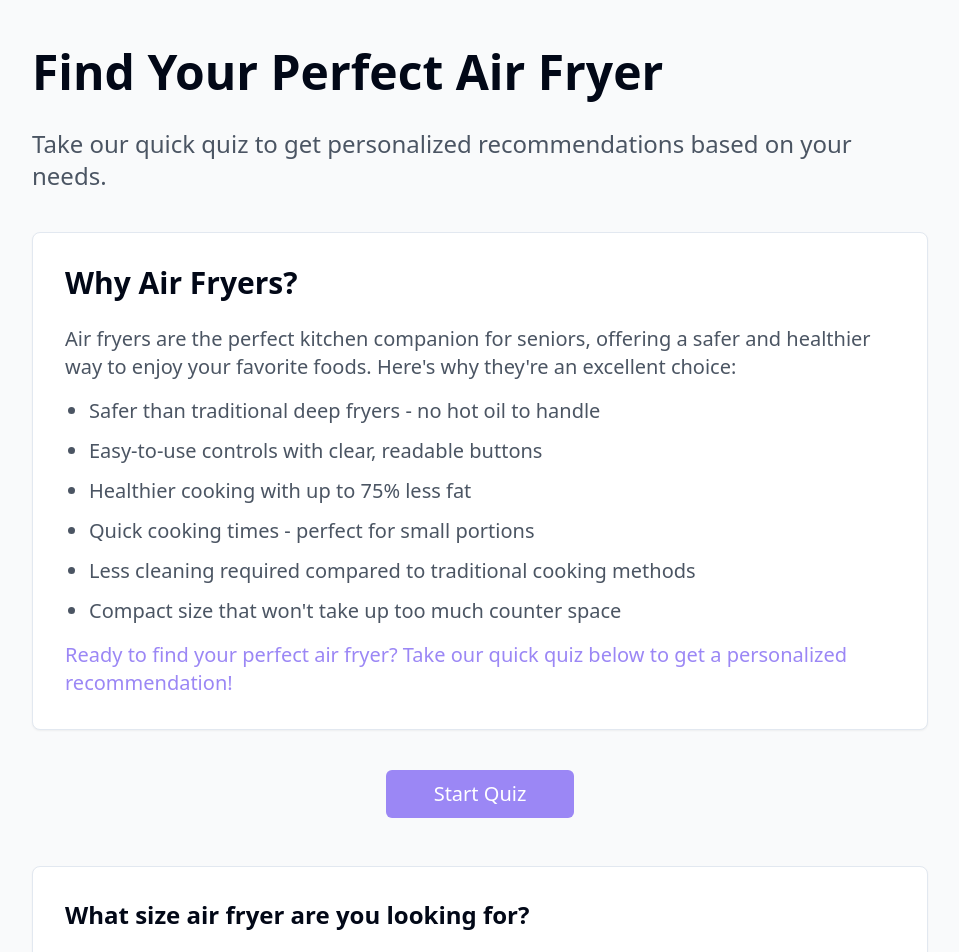
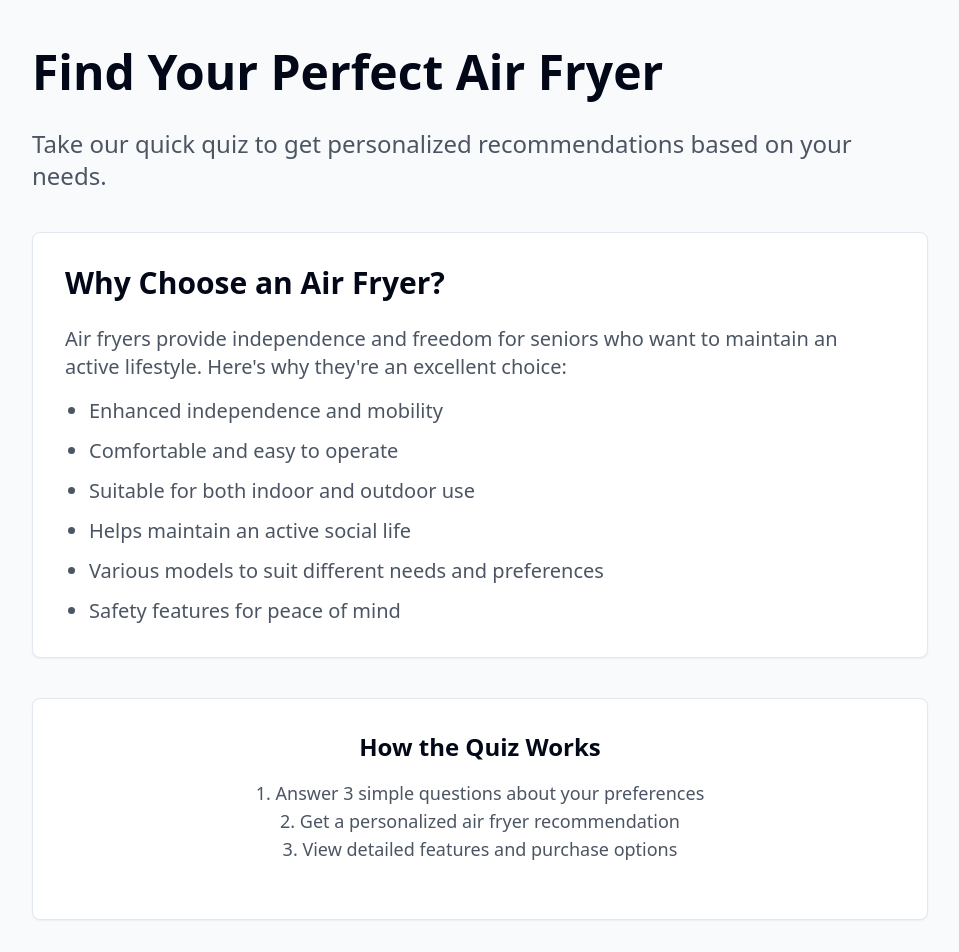
Before and after one commit to midries3/we-love-seniors-assistant-v3, a React (Vite) app: page /products/air-fryers in a window 1280 px wide. Shown: the top 952 px of the page, without its empty margins (160-1119 px from the left). Built offline with nearby package versions, Linux system fonts and the light colour scheme.

Commit message:
Enhance Quiz Button and Instructions
Make the "Start Quiz" button larger and ensure it initiates the quiz or scrolls the user to the quiz section. Additionally, add brief instructions on how to take the quiz.
[skip gpt_engineer]

```diff
--- a/src/pages/products/AirFryers.tsx
+++ b/src/pages/products/AirFryers.tsx
@@ -2,8 +2,15 @@ import { ProductQuiz } from "@/components/products/ProductQuiz";
 import { Card } from "@/components/ui/card";
 import { ProductFooter } from "@/components/layout/ProductFooter";
 import { Button } from "@/components/ui/button";
+import { useRef } from "react";
 
 const AirFryers = () => {
+  const quizRef = useRef<HTMLDivElement>(null);
+
+  const scrollToQuiz = () => {
+    quizRef.current?.scrollIntoView({ behavior: "smooth" });
+  };
+
   return (
     <div className="min-h-screen bg-gray-50">
       <main className="container mx-auto px-4 py-12">
@@ -14,32 +21,41 @@ const AirFryers = () => {
           </p>
 
           <Card className="mb-10 p-8">
-            <h2 className="text-3xl font-semibold mb-6">Why Air Fryers?</h2>
+            <h2 className="text-3xl font-semibold mb-6">Why Choose an Air Fryer?</h2>
             <div className="space-y-4 text-xl text-gray-600">
               <p>
-                Air fryers are the perfect kitchen companion for seniors, offering a safer and healthier way to enjoy your favorite foods. Here's why they're an excellent choice:
+                Air fryers provide independence and freedom for seniors who want to maintain an active lifestyle. Here's why they're an excellent choice:
               </p>
               <ul className="list-disc pl-6 space-y-3">
-                <li>Safer than traditional deep fryers - no hot oil to handle</li>
-                <li>Easy-to-use controls with clear, readable buttons</li>
-                <li>Healthier cooking with up to 75% less fat</li>
-                <li>Quick cooking times - perfect for small portions</li>
-                <li>Less cleaning required compared to traditional cooking methods</li>
-                <li>Compact size that won't take up too much counter space</li>
+                <li>Enhanced independence and mobility</li>
+                <li>Comfortable and easy to operate</li>
+                <li>Suitable for both indoor and outdoor use</li>
+                <li>Helps maintain an active social life</li>
+                <li>Various models to suit different needs and preferences</li>
+                <li>Safety features for peace of mind</li>
               </ul>
-              <p className="mt-6 font-medium text-primary">
-                Ready to find your perfect air fryer? Take our quick quiz below to get a personalized recommendation!
-              </p>
             </div>
           </Card>
 
           <div className="text-center mb-12">
-            <Button size="lg" className="text-xl py-6 px-12">
-              Start Quiz
+            <Card className="p-8 mb-8">
+              <h3 className="text-2xl font-semibold mb-4">How the Quiz Works</h3>
+              <p className="text-lg text-gray-600 mb-6">
+                1. Answer 3 simple questions about your preferences<br />
+                2. Get a personalized air fryer recommendation<br />
+                3. View detailed features and purchase options
+              </p>
+            </Card>
+            <Button
+              size="lg"
+              className="text-2xl py-8 px-16 rounded-xl shadow-lg hover:scale-105 transition-transform"
+              onClick={scrollToQuiz}
+            >
+              Start Your Quiz
             </Button>
           </div>
 
-          <div className="mb-12">
+          <div ref={quizRef} className="mb-12">
             <ProductQuiz productType="airFryer" />
           </div>
         </div>
```
